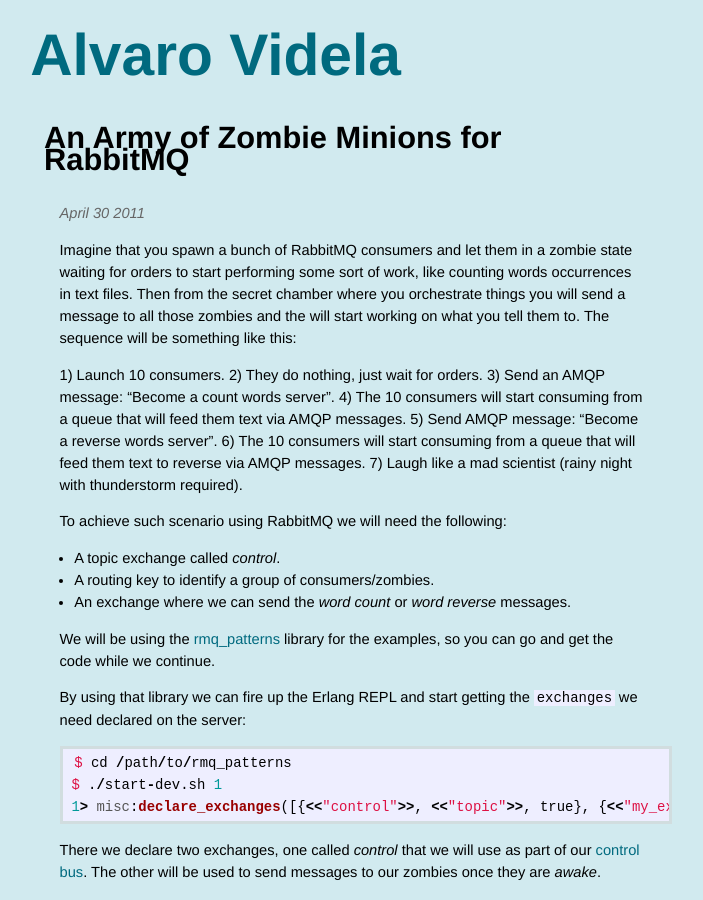
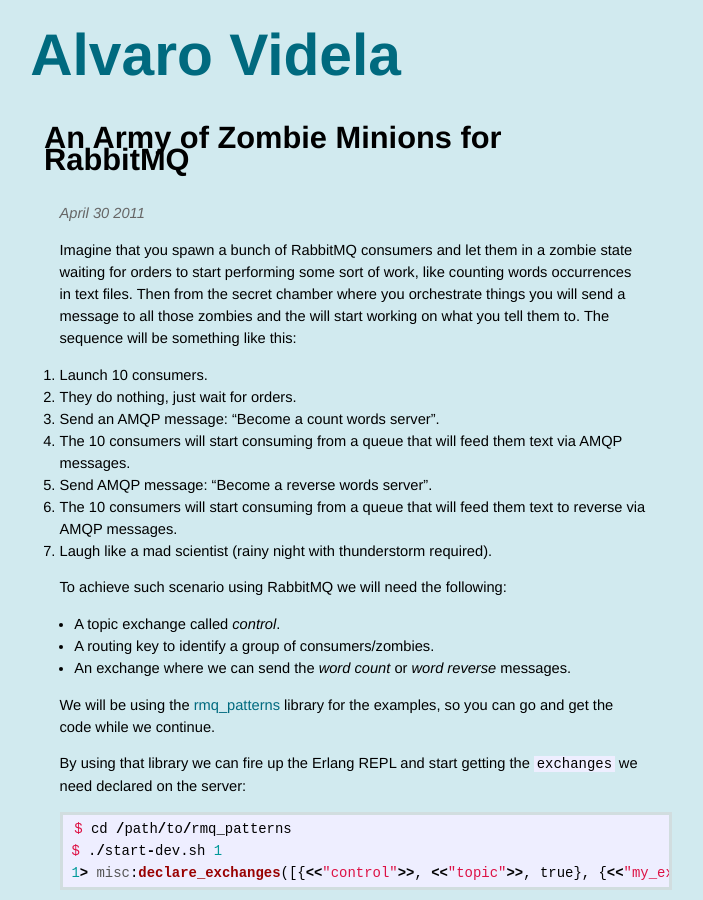
Before and after one commit to videlalvaro/videlalvaro.github.io, a Jekyll site: the page built from _posts/2011-04-30-an-army-of-minions-for-rabbitmq.md, in a window 1280 px wide and 900 px high. Shown: the whole window, without its empty margins (287-990 px from the left). Built offline with Jekyll 4.4.1, drawn with Linux system fonts in a browser that asks for light colours; comment, search, counter and statistics services are not loaded.

Commit message:
fixed number bullets

```diff
--- a/_posts/2011-04-30-an-army-of-minions-for-rabbitmq.md
+++ b/_posts/2011-04-30-an-army-of-minions-for-rabbitmq.md
@@ -9,13 +9,13 @@
 
 Imagine that you spawn a bunch of RabbitMQ consumers and let them in a zombie state waiting for orders to start performing some sort of work, like counting words occurrences in text files. Then from the secret chamber where you orchestrate things you will send a message to all those zombies and the will start working on what you tell them to. The sequence will be something like this:
 
-1) Launch 10 consumers.
-2) They do nothing, just wait for orders.
-3) Send an AMQP message: "Become a count words server".
-4) The 10 consumers will start consuming from a queue that will feed them text via AMQP messages.
-5) Send AMQP message: "Become a reverse words server".
-6) The 10 consumers will start consuming from a queue that will feed them text to reverse via AMQP messages.
-7) Laugh like a mad scientist (rainy night with thunderstorm required).
+1. Launch 10 consumers.
+2. They do nothing, just wait for orders.
+3. Send an AMQP message: "Become a count words server".
+4. The 10 consumers will start consuming from a queue that will feed them text via AMQP messages.
+5. Send AMQP message: "Become a reverse words server".
+6. The 10 consumers will start consuming from a queue that will feed them text to reverse via AMQP messages.
+7. Laugh like a mad scientist (rainy night with thunderstorm required).
 
 To achieve such scenario using RabbitMQ we will need the following:
 
```
